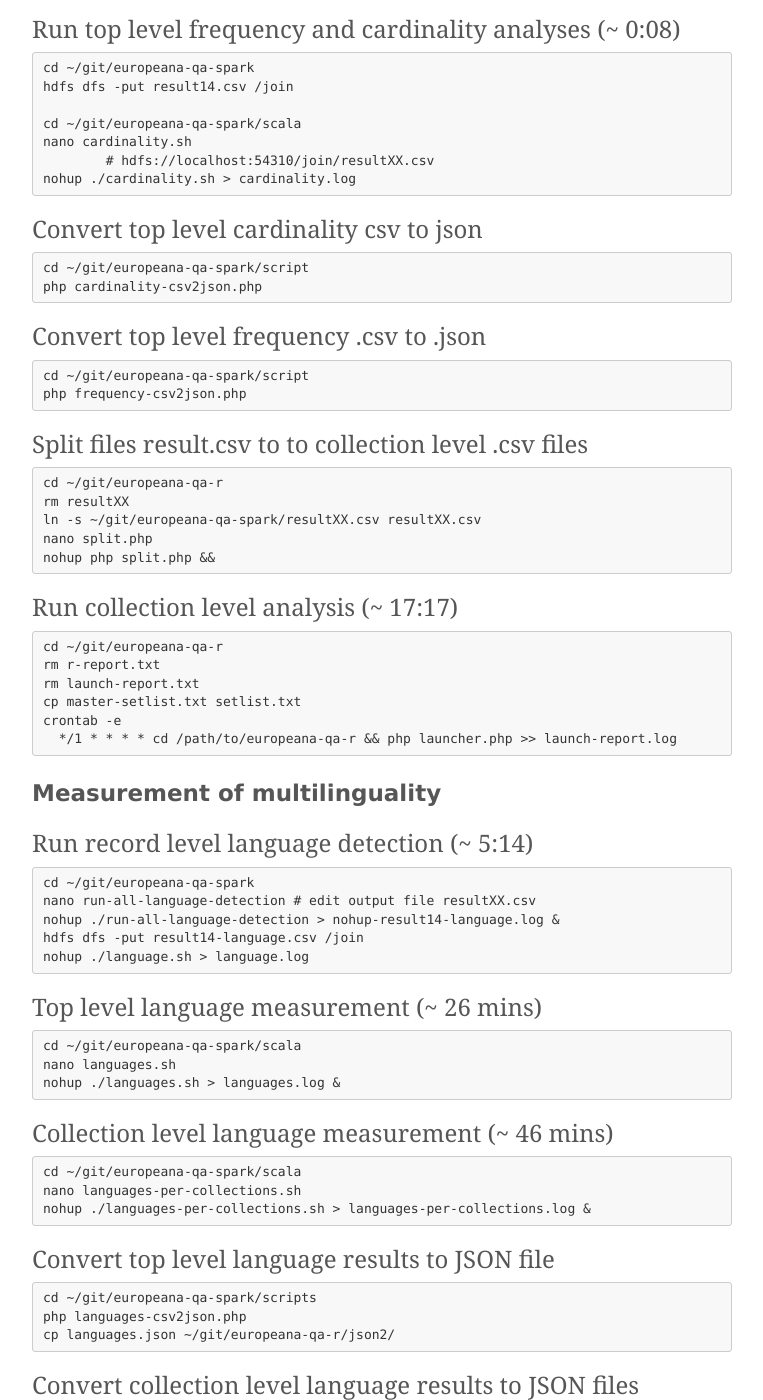
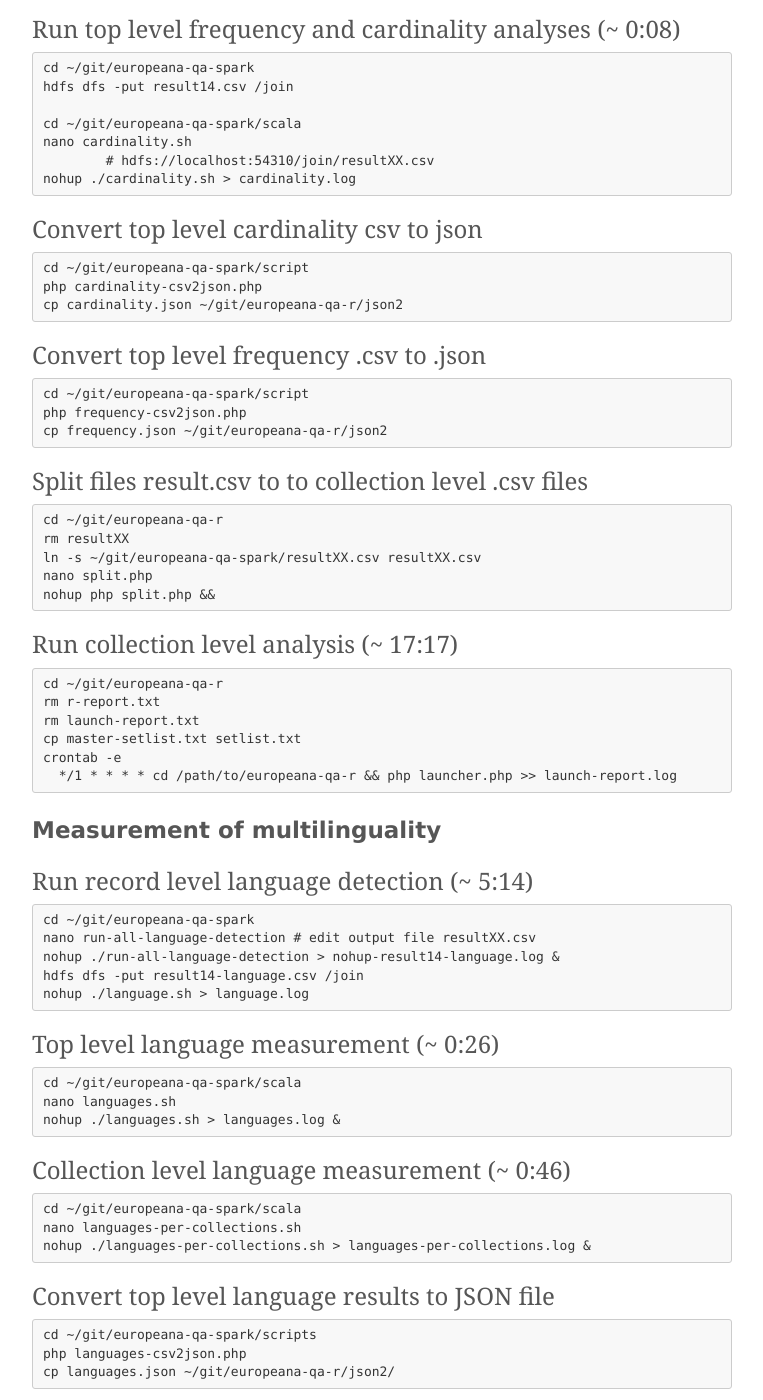
Before and after one commit to pkiraly/pkiraly.github.io, a Jekyll site: the page built from cheatsheet.md, in a window 1280 px wide and 1400 px high, scrolled down 1796 px. Shown: the whole window, without its empty margins (258-1021 px from the left). Built offline with Jekyll 4.4.1, drawn with Linux system fonts in a browser that asks for light colours; nearby versions of some CDN libraries; some web fonts are replaced; comment, search, counter and statistics services are not loaded.

Commit message:
Update cheatsheet.md

````diff
--- a/cheatsheet.md
+++ b/cheatsheet.md
@@ -54,6 +54,7 @@
 ```
 cd ~/git/europeana-qa-spark/script
 php cardinality-csv2json.php
+cp cardinality.json ~/git/europeana-qa-r/json2
 ```
 
 ### Convert top level frequency .csv to .json
@@ -61,6 +62,7 @@
 ```
 cd ~/git/europeana-qa-spark/script
 php frequency-csv2json.php
+cp frequency.json ~/git/europeana-qa-r/json2
 ```
 
 ### Split files result.csv to to collection level .csv files
@@ -96,7 +98,7 @@
 nohup ./language.sh > language.log
 ```
 
-### Top level language measurement (~ 26 mins)
+### Top level language measurement (~ 0:26)
 
 ```
 cd ~/git/europeana-qa-spark/scala
@@ -104,7 +106,7 @@
 nohup ./languages.sh > languages.log &
 ```
 
-### Collection level language measurement (~ 46 mins)
+### Collection level language measurement (~ 0:46)
 
 ```
 cd ~/git/europeana-qa-spark/scala
````
Also changed, not shown: other parts of cheatsheet.md (+2 -0 lines).
